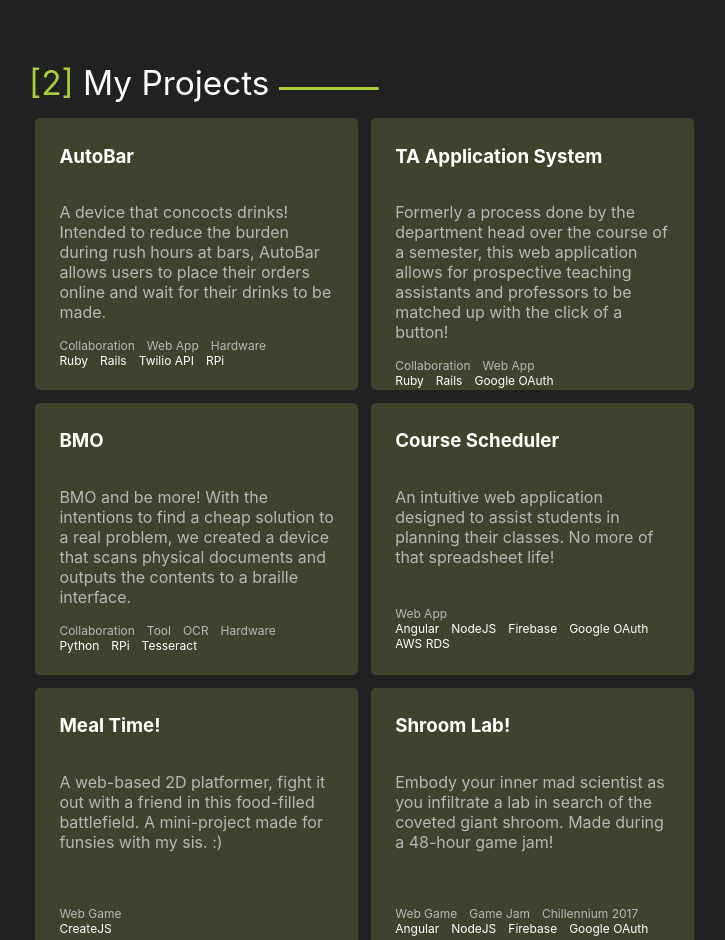
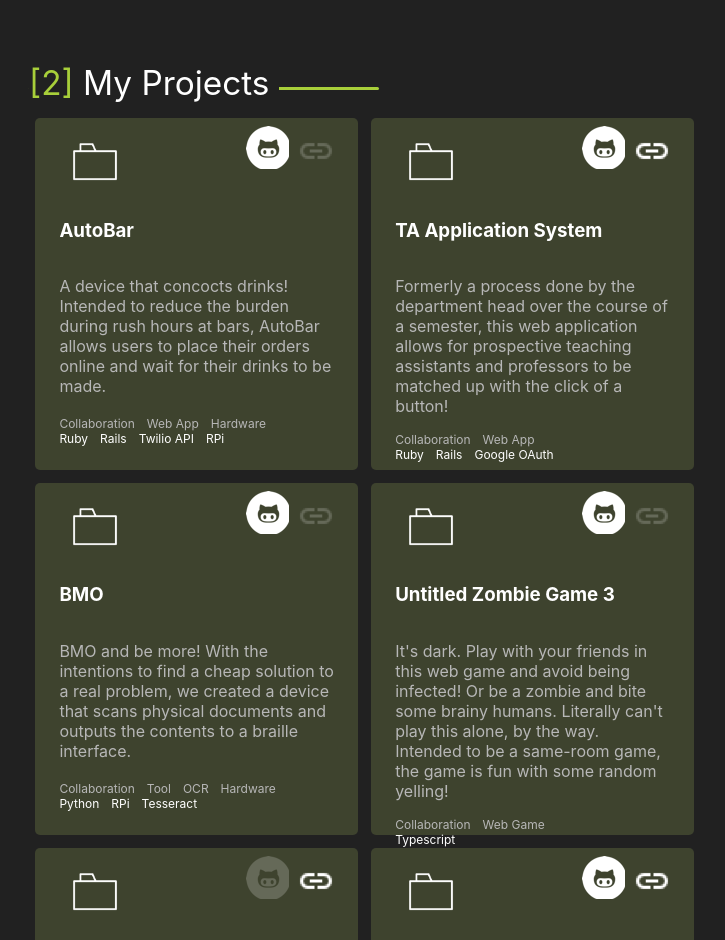
Before and after one commit to BenWong1097/site-v2, a React (Create React App) app: page / in a window 1280 px wide. Shown: the part 1860-2800 px from the top of the page, without its empty margins (163-888 px from the left). Built offline with nearby package versions, Linux system fonts and the light colour scheme; the HTML template or start-up script is replaced by a standard one.

Commit message:
Added links and uzg3 project. Added project links with icons.

```diff
--- a/src/App.css
+++ b/src/App.css
@@ -93,6 +93,10 @@ a:visited{
   font-size: 44pt;
 }
 
+.inactive{
+  opacity: 0.2;
+  cursor: not-allowed;
+}
 .invis{
   opacity: 0;
 }
@@ -207,7 +211,7 @@ nav li{
   background: rgb(62, 67, 46);
   border-radius: 5px;
   width: 275px;
-  height: 15em;
+  height: 20em;
   display: flex;
   flex-direction: column;
 }
@@ -222,6 +226,12 @@ nav li{
   font-size: 9pt;
 }
 .project-techlist span:last-child{
+  padding-right: 0;
+}
+.project-links a{
+  padding-right: 0.5em;
+}
+.project-links a:last-child{
   padding-right: 0;
 }
 
--- a/src/Data.js
+++ b/src/Data.js
@@ -51,7 +51,7 @@ const Data = {
             description: "A device that concocts drinks! Intended to reduce the burden during rush hours at bars, AutoBar allows users to place their orders online and wait for their drinks to be made.",
             tech: ['Ruby', 'Rails', 'Twilio API', 'RPi'],
             tags: ['Collaboration', 'Web App', 'Hardware'],
-            github: '',
+            github: 'https://github.com/autobar/autobar-app',
             demo: ''
         },
         {
@@ -59,15 +59,23 @@ const Data = {
             description: "Formerly a process done by the department head over the course of a semester, this web application allows for prospective teaching assistants and professors to be matched up with the click of a button!",
             tech: ['Ruby', 'Rails', 'Google OAuth'],
             tags: ['Collaboration', 'Web App'],
-            github: '',
-            demo: ''
+            github: 'https://github.com/WinterIsMissing/TAMatch',
+            demo: 'http://tiny.cc/Taas'
         },
         {
             name: "BMO",
             description: "BMO and be more! With the intentions to find a cheap solution to a real problem, we created a device that scans physical documents and outputs the contents to a braille interface.",
             tech: ['Python', 'RPi', 'Tesseract'],
             tags: ['Collaboration', 'Tool', 'OCR', 'Hardware'],
-            github: '',
+            github: 'https://github.com/BenWong1097/BMO',
+            demo: ''
+        },
+        {
+            name: "Untitled Zombie Game 3",
+            description: "It's dark. Play with your friends in this web game and avoid being infected! Or be a zombie and bite some brainy humans. Literally can't play this alone, by the way. Intended to be a same-room game, the game is fun with some random yelling!",
+            tech: ['Typescript', ],
+            tags: ['Collaboration', 'Web Game'],
+            github: 'https://github.com/autobar/autobar-app',
             demo: ''
         },
         {
@@ -76,30 +84,30 @@ const Data = {
             tech: ['Angular', 'NodeJS', 'Firebase', 'Google OAuth', 'AWS RDS'],
             tags: ['Web App'],
             github: '',
-            demo: ''
+            demo: 'https://open-edu-tamu.herokuapp.com/'
         },
         {
             name: "Meal Time!",
             description: "A web-based 2D platformer, fight it out with a friend in this food-filled battlefield. A mini-project made for funsies with my sis. :)",
             tech: ['CreateJS'],
             tags: ['Web Game'],
-            github: '',
-            demo: ''
+            github: 'https://github.com/BenWong1097/MealTime',
+            demo: 'https://mealtimethegame.herokuapp.com/'
         },
         {
             name: "Shroom Lab!",
             description: "Embody your inner mad scientist as you infiltrate a lab in search of the coveted giant shroom. Made during a 48-hour game jam!",
             tech: ['Angular', 'NodeJS', 'Firebase', 'Google OAuth'],
             tags: ['Web Game', 'Game Jam', 'Chillennium 2017'],
-            github: '',
-            demo: ''
+            github: 'https://github.com/BenWong1097/Chillennium2017ShroomLab',
+            demo: 'https://shroomlab.herokuapp.com/'
         },
         {
             name: "Fiverr Buyer Request Notifier",
             description: "Utilizes a web driver notifies sellers when a new potential customer posts a request. Conceived in the year of 2017 so it probably doesn't work but it's still neat!",
             tech: ['Selenium', 'Python'],
             tags: ['Tool'],
-            github: '',
+            github: 'https://github.com/BenWong1097/Fiverr-Buyer-Request-Notifier',
             demo: ''
         },
         {
@@ -108,7 +116,7 @@ const Data = {
             tech: ['Game Maker Language (GML)'],
             tags: ['Game', 'Game Jam', 'Chillennium 2016'],
             github: '',
-            demo: ''
+            demo: 'https://sgda1.itch.io/life-of-joe'
         }
     ],
     Contact: {
--- a/src/components/Navbar.js
+++ b/src/components/Navbar.js
@@ -9,7 +9,7 @@ export default function Navbar(props){
                 {props.items.map((item, i) => (
                     <li key={`nav_${i}`}>
                         <span className={'primary'}>[{i}]</span>
-                        <Link activeClass="active" smooth={true} to={`section${i}`} offset={-50}
+                        <Link activeClass="active" smooth={true} to={`section${i}`} offset={-100}
                             className="white"> {item}</Link>
                     </li>
                 ))}
--- a/src/components/Project.js
+++ b/src/components/Project.js
@@ -4,8 +4,18 @@ export default function Project(props){
     const proj = props.project;
     return (
         <div className="project-container">
-            <div>
-                {/* Icon and Links */}
+            <div className="flex-start">
+                <div style={{flexGrow: 1}}>
+                    <img src="folder.png" alt="" width={70}/>
+                </div>
+                <div className="project-links">
+                    <a href={proj.github}>
+                        <img className={proj.github.length !== 0 ? '' : 'inactive'} src="/github.png" alt="Github Link"/>
+                    </a>
+                    <a href={proj.demo}>
+                        <img className={proj.demo.length !== 0 ? '' : 'inactive'} src="/link.png" alt="More Info"/>
+                    </a>
+                </div>
             </div>
             <h3>{proj.name}</h3>
             <p className="faded">{proj.description}</p>
```
